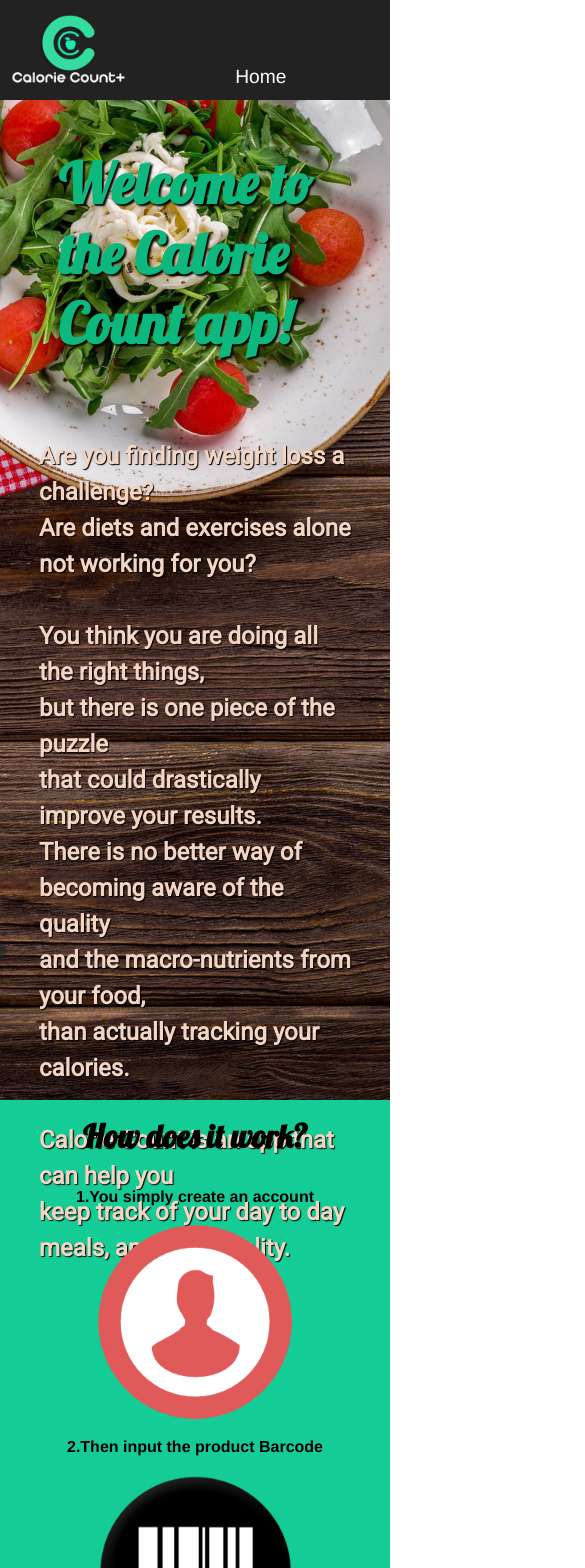
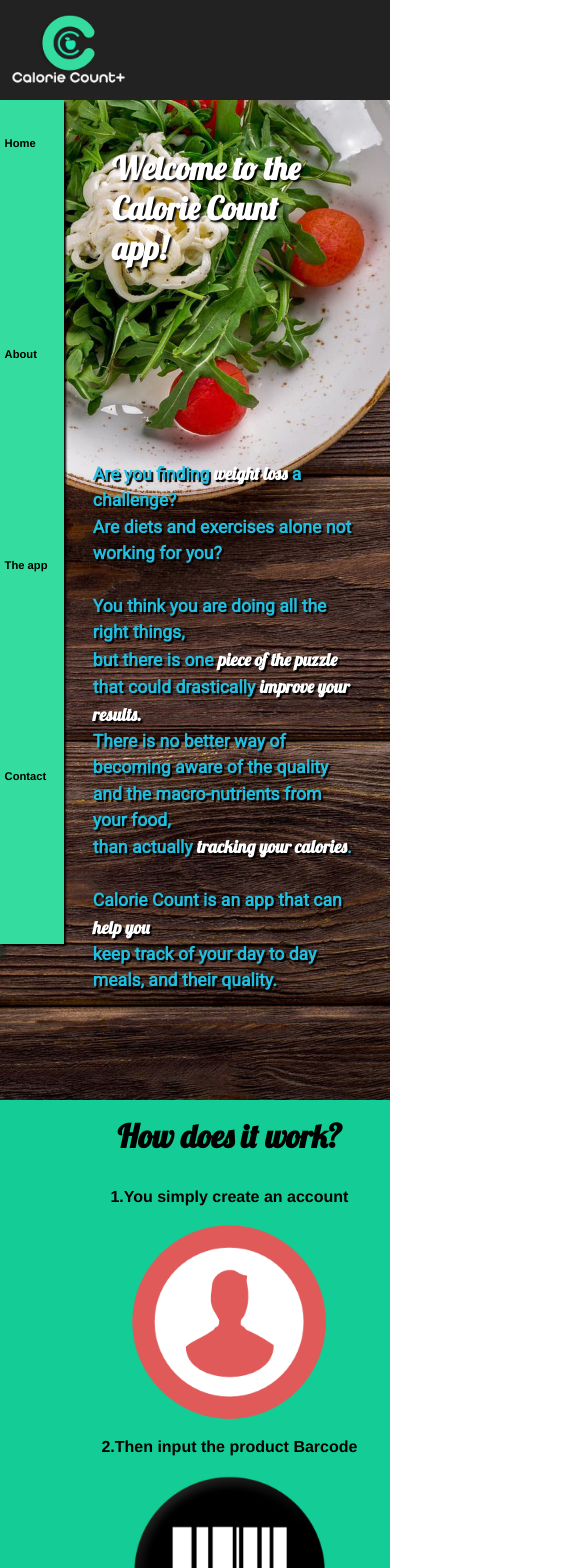
Before and after one commit to RazvanAnisia/project-calorieCount, a React app in the folder calorie_count/: page / in a window 390 px wide. Shown: the top 1568 px of the page, 585 px wide, since content can reach past the window. Built offline with nearby package versions, Linux system fonts and the light colour scheme.

Commit message:
made site mobile friendly, changed fetch to Api

```diff
--- a/calorie_count/src/components/footer/footer.css
+++ b/calorie_count/src/components/footer/footer.css
@@ -4,9 +4,11 @@
   color:white;
   padding-top:2rem;
 
+
 }
 .footer p{
   /* padding-top:1rem; */
+  margin-left:2rem;
   text-align:center;
 }
 .footer ul{
@@ -29,3 +31,36 @@
   display:block;
   margin:0 auto;
 }
+
+@media(max-width:1000px){
+  .footer{
+    margin-left:4.1rem;
+  }
+  .footer p{
+    font-size:.8rem;
+  }
+  .footer img{
+    max-width: 100%;
+    width:250px;
+    display:block;
+    margin:0 auto;
+  }
+}
+@media(max-width:500px){
+  .footer{
+    padding-left:3.5rem;
+    padding-left:2rem;
+  }
+  .footer p{
+    font-size:.8rem;
+  }
+  .footer img{
+    max-width: 100%;
+    width:200px;
+    display:block;
+    margin:0 auto;
+  }
+  .footer a{
+    font-size:0.8rem;
+  }
+}
--- a/calorie_count/src/components/header/header.css
+++ b/calorie_count/src/components/header/header.css
@@ -5,8 +5,6 @@
   color: white;
   display:flex;
   justify-content: space-between;
-
-
 }
 nav{
   width:80%;
@@ -14,8 +12,6 @@ nav{
 .navElements{
   display:flex;
   justify-content: space-around;
-
-
 }
 .navElements li{
   list-style: none;
@@ -25,7 +21,6 @@ nav{
   text-decoration: none;
   color:white;
   font-size:1.2rem;
-  /* width:3rem; */
 }
 .navElements a:hover{
   /* color:rgb(59, 212, 136); */
@@ -35,4 +30,48 @@ nav{
   padding-bottom:0.6rem;
 }
 
-/* @media(min-width) */
+@media(max-width: 1000px){
+  .navElements{
+    display:flex;
+    flex-direction: column;
+    position: absolute;
+    position:fixed;
+    top:5.25rem;
+    left:0;
+    background:red;
+    width:3rem;
+    height:100%;
+    /* background-color: rgb(65, 60, 60); */
+    background:#34DD9F;
+    box-shadow: 2px 2px 2px  black;
+  }
+  .navElements li{
+    list-style: none;
+    padding:0;
+    margin:0rem -2.4rem 8rem;
+
+  }
+  .navElements a{
+    text-decoration: none;
+    color:black;
+    font-size:1rem;
+    text-align: center;
+    font-weight:800;
+    padding-left:3px;
+  }
+  .navElements a:hover{
+    color:rgba(255, 255, 255, 0.61);
+    padding-bottom:0.6rem;
+    border-left:5px solid rgba(255, 255, 255, 0.61) ;
+    border-bottom: none;
+  }
+
+}
+@media(max-width: 500px){
+  .navElements{
+    width:1.5rem;
+ }
+ .navElements a{
+   font-size:.7rem;
+ }
+}
--- a/calorie_count/src/components/header/header.js
+++ b/calorie_count/src/components/header/header.js
@@ -9,8 +9,8 @@ const hero = ()=>{
           <nav>
             <ul className={classes.navElements}>
               <li><a href='/'>Home</a></li>
+              <li><a href='/'>About</a></li>
               <li><a href='/'>The app</a></li>
-              <li><a href='/'>About</a></li>
               <li><a href='/'>Contact</a></li>
             </ul>
           </nav>
--- a/calorie_count/src/components/hero/hero.css
+++ b/calorie_count/src/components/hero/hero.css
@@ -9,18 +9,49 @@
 .HeroTitle{
  font-family: 'Lobster', cursive;
  margin:0;
- color:rgb(13, 184, 127);
+ color:white;
  margin:0 3% 0 15%;
  padding-top:3rem;
  font-size:3.5rem;
  text-shadow:2px 2px 2px black;
 }
 .Hero p{
-  font-size:1.5rem;
-  color:rgb(243, 213, 196);
+  font-size:2rem;
+  /* color:rgb(245, 122, 51); */
+  color:rgb(33, 191, 223);
   font-family: 'Roboto', cursive;
   /* font-weight: 800; */
   line-height: 1.5;
   margin: 5rem 10%;
-  text-shadow: 1px 1px 1px black;
+  text-shadow: 2px 2px 1px black;
 }
+.highlight{
+  color:white;
+  font-family: 'Lobster', cursive;
+
+}
+@media(max-width:1000px){
+  .HeroTitle{
+    margin:0 15% 0 15%;
+    margin-left:7rem;
+    padding-top:3rem;
+    font-size:2rem;
+    }
+    .Hero p{
+      font-size:1.4rem;
+      margin: 10rem 7rem;;
+
+    }
+}
+@media(max-width:650px){
+  .HeroTitle{
+    margin-left:7rem;
+    padding-top:3rem;
+    font-size:2rem;
+    }
+    .Hero p{
+      font-size:1.1rem;
+      margin: 12rem 2rem 0 5.8rem; ;;
+
+    }
+}
--- a/calorie_count/src/components/hero/hero.js
+++ b/calorie_count/src/components/hero/hero.js
@@ -6,17 +6,17 @@ const hero = ()=>{
   return(
     <div className = {classes.Hero}>
       <h1 className={classes.HeroTitle}>Welcome to the Calorie Count app!</h1>
-      <p>Are you finding weight loss a challenge? <br/>
+      <p>Are you finding <span className={classes.highlight}>weight loss</span> a challenge? <br/>
         Are diets and exercises alone not working for you? <br/>
         <br/>
         You think you are doing all the right things, <br/>
-        but there is one piece of the puzzle <br/>
-        that could drastically improve your results. <br/>
+        but there is one <span className={classes.highlight}>piece of the puzzle </span><br/>
+        that could drastically <span className={classes.highlight}>improve your results.</span> <br/>
         There is no better way of becoming aware of the quality <br/>
         and the macro-nutrients from your food, <br/>
-         than actually tracking your calories.<br/>
+         than actually <span className={classes.highlight}>tracking your calories</span>.<br/>
          <br/>
-        Calorie Count is an app that can  help you<br/>
+        Calorie Count is an app that can  <span className={classes.highlight}>help you</span><br/>
          keep track of your day to day meals, and their quality.
 
      </p>
--- a/calorie_count/src/containers/CalorieApp/CalorieApp.css
+++ b/calorie_count/src/containers/CalorieApp/CalorieApp.css
@@ -1,6 +1,7 @@
 .CalorieApp{
   background:rgb(20, 204, 149);
-  height:1000pxx;
+
+
 }
 .CalorieApp h1{
   margin:0;
@@ -93,7 +94,9 @@ p{
   background-color:tomato;
   color:white;
   text-align: center;
-  height:2rem;
+  height:3rem;
+  font-size:1rem;
+  padding:0.5rem;
 }
 
 /* spinner */
@@ -123,3 +126,12 @@ p{
     transform: rotate(360deg);
   }
 }
+
+@media(max-width:1000px){
+  .CalorieApp{
+    padding-left:4.3rem;
+  }
+  .error{
+   padding-left:1rem;
+  }
+}
--- a/calorie_count/src/containers/CalorieApp/CalorieApp.js
+++ b/calorie_count/src/containers/CalorieApp/CalorieApp.js
@@ -27,7 +27,7 @@ class CalorieApp extends Component {
 
     this.setState({spinner:true})
     //fetch the information from the API using the input
-    axios.get(`https://world.openfoodfacts.org/api/v0/product/${this.state.searchedProduct}.json`)
+    axios.get(`https://world.openfoodfacts.org/api/v0/product/${e.target.children[0].value}.json`)
     .then(res=>{
       //check if the product was found or not
       console.log(res)
@@ -38,15 +38,13 @@ class CalorieApp extends Component {
       }
       else{
         //show error
-        this.setState({error:'No Product Found'})
+        this.setState({error:'We are sorry but we do not have this product in our database.'})
         console.log('no product found')
       }
-
-    })
-    .then(
       //run the function to get the values from the state
       this.getProductValuesHandler()
-    )
+    })
+
     .catch(err =>{
       this.setState({error:'There was a problem'})
       console.log(err)
@@ -111,7 +109,7 @@ class CalorieApp extends Component {
       </div>);
     }
     if(this.state.error){
-      error = <h2 className={classes.error}>{this.state.error}</h2>
+      error = <h2 className={classes.error}>{this.state.error} {'But you can help us, and add it yourself using this link '}<a href='https://world.openfoodfacts.org/'>here</a> </h2>
     }
 
     return(
@@ -127,7 +125,7 @@ class CalorieApp extends Component {
             <img className={classes.HowTo} src={nutrientsImg}  alt='nutrients'/>
           </div>
           <div>
-            <p>3.And find out all the information you need</p>
+            <p>3.Find out the information you need</p>
             <img className={classes.HowTo} src={caloriesImg}alt='calories'/>
           </div>
        </div>
```
